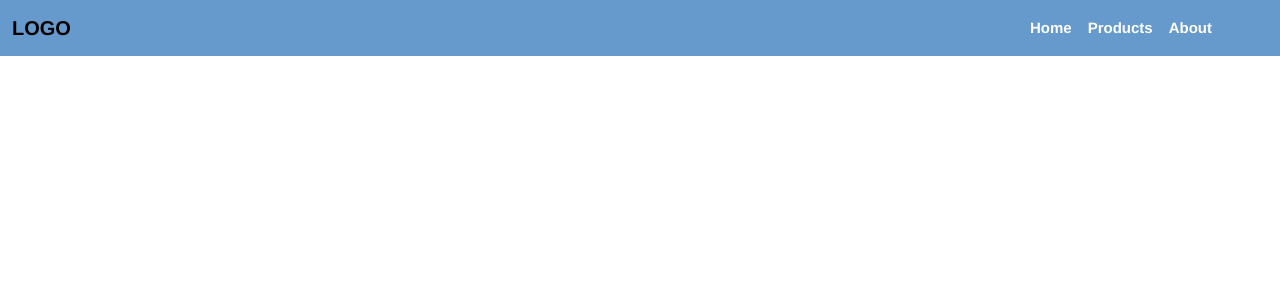
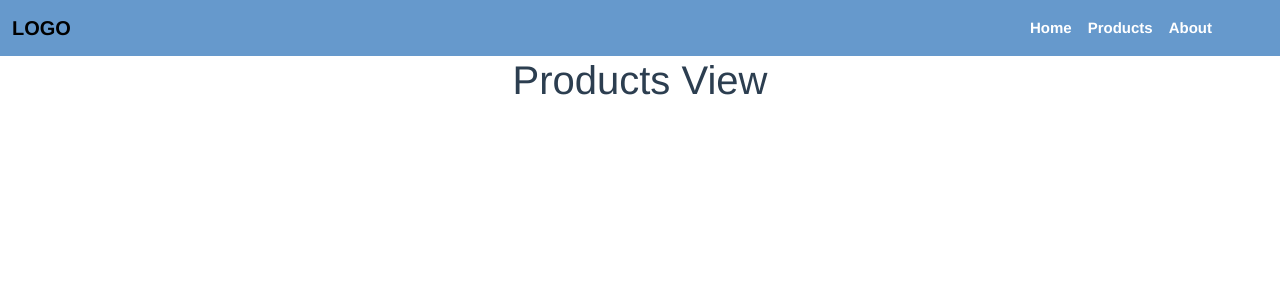
Before and after one commit to AkramZaabi/Vue-project, a Vue app: page /products in a window 1280 px wide. Shown: the top 300 px of the page. Built offline with nearby package versions, Linux system fonts and the light colour scheme.

Commit message:
Routed ProductsView and fixed Properly Routing

```diff
--- a/src/components/Navbar.vue
+++ b/src/components/Navbar.vue
@@ -18,10 +18,8 @@
           <router-link class="nav-link active" aria-current="page" to="/"
             ><a>Home</a></router-link
           >
-          <router-link class="nav-link" to="/about"
-            ><a>Products</a></router-link
-          >
-          <a class="nav-link" href="#">About</a>
+          <router-link class="nav-link" to="/product">Products</router-link>
+          <router-link class="nav-link" to="/about">About</router-link>
         </div>
       </div>
     </div>
--- a/src/router/index.js
+++ b/src/router/index.js
@@ -1,5 +1,6 @@
 import { createRouter, createWebHistory } from "vue-router";
 import HomeView from "../views/HomeView.vue";
+import ProductsView from "../views/ProductsView.vue";
 
 const routes = [
   {
@@ -16,6 +17,11 @@ const routes = [
     component: () =>
       import(/* webpackChunkName: "about" */ "../views/AboutView.vue"),
   },
+  {
+    path: "/products",
+    name: "products",
+    component: ProductsView,
+  },
 ];
 
 const router = createRouter({
--- /dev/null
+++ b/src/views/ProductsView.vue
@@ -0,0 +1,13 @@
+<template>
+  <div>
+    <h1>Products View</h1>
+  </div>
+</template>
+
+<script>
+export default {
+  name: "ProductsView",
+};
+</script>
+
+<style scoped></style>
```
